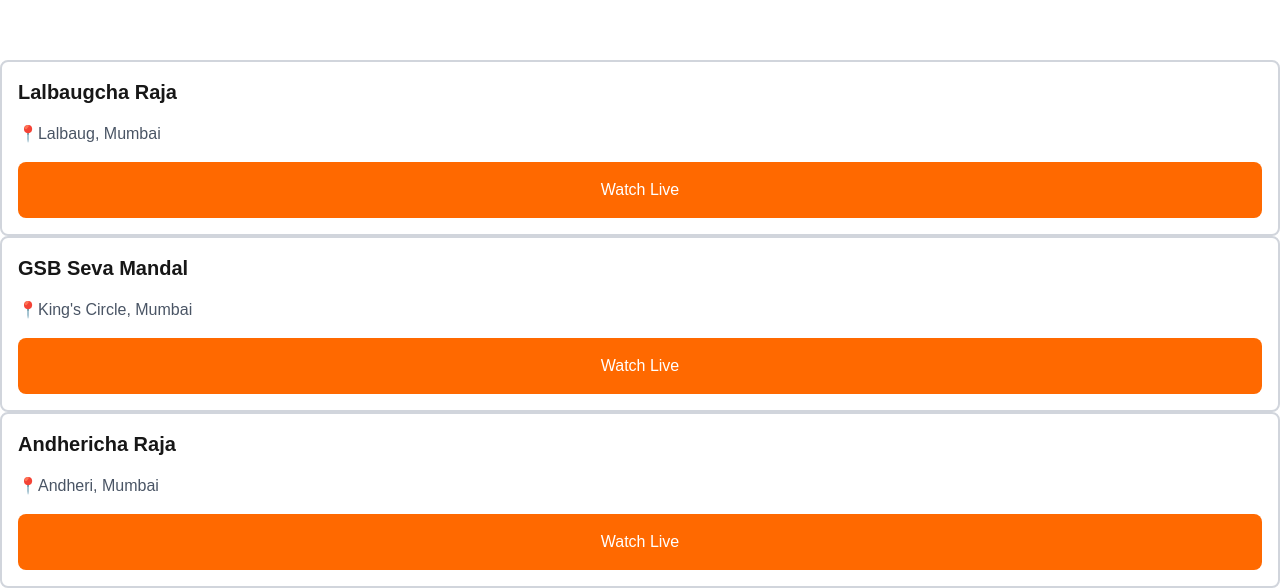
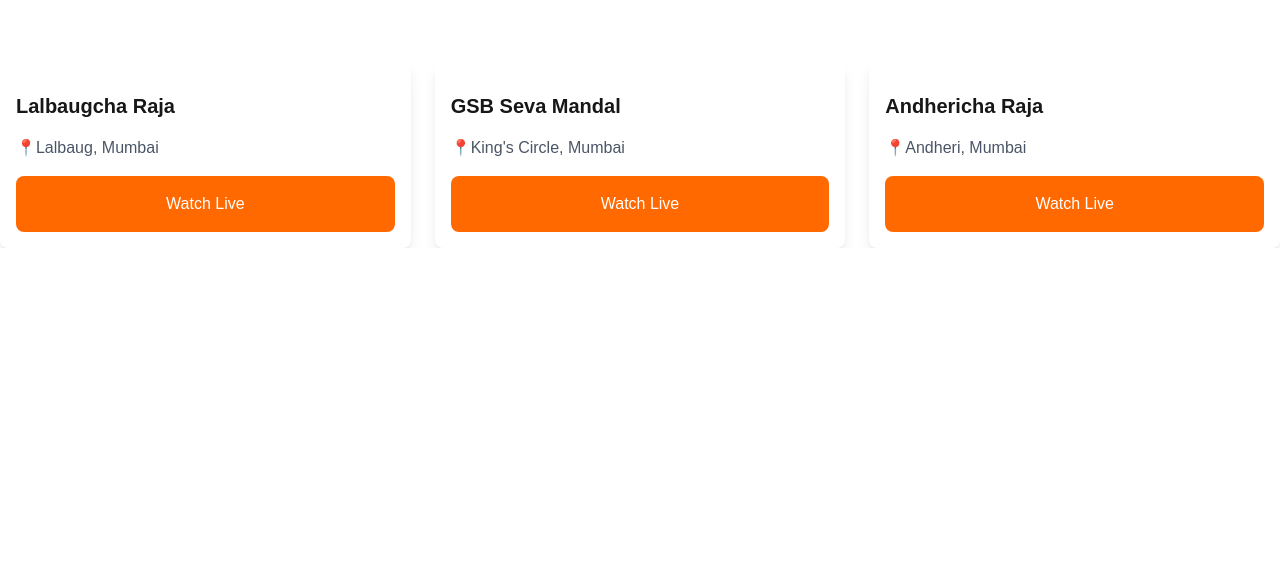
Before and after one commit to swapniltatkare01/ganesh-darshan-live, a Next.js app: page / in a window 1280 px wide. Shown: the part 832-1420 px from the top of the page. After the commit the page ends 1080 px from the top, so only its background shows below. Built offline with nearby package versions, Linux system fonts and the light colour scheme.

Commit message:
updated mandal card generation

```diff
--- a/app/components/MandalCard.js
+++ b/app/components/MandalCard.js
@@ -1,7 +1,8 @@
 import Button from "./Button";
 export default function MandalCard(props){
     return(
-        <div className="flex flex-col gap-4 border-2 border-gray-300 rounded-lg p-4 ">
+        <div className="flex flex-col gap-4   rounded-lg p-4 shadow-lg ">
+            <div></div>
             <h1 className="text-xl font-bold">{props.name}</h1>
             <p className="text-gray-600" >📍{props.location}</p>
             <Button text="Watch Live"/>
--- a/app/page.js
+++ b/app/page.js
@@ -3,25 +3,44 @@ import Hero from "./components/Hero";
 import Navbar from "./components/Navbar";
 import MandalCard from "./components/MandalCard";
 export default function Home() {
+  const mandals = [
+    {
+      name: "Lalbaugcha Raja",
+      location: "Lalbaug, Mumbai"
+    },
+
+
+
+    {
+      name: "GSB Seva Mandal",
+      location: "King's Circle, Mumbai"
+    },
+
+
+    {
+      name: "Andhericha Raja",
+      location: "Andheri, Mumbai"
+    }
+  ];
+
   return (
 
     <div >
       <Navbar />
       <Hero />
-      <MandalCard
-  name="Lalbaugcha Raja"
-  location="Lalbaug, Mumbai"
-/>
+      <div className="grid grid-cols-3 gap-6">
+        {mandals.map((mandal) => {
+          return (
+            <MandalCard
+              key={mandal.name}
+              name={mandal.name}
+              location={mandal.location}
+            />
+          );
+        })}
+      </div>
 
-<MandalCard
-  name="GSB Seva Mandal"
-  location="King's Circle, Mumbai"
-/>
 
-<MandalCard
-  name="Andhericha Raja"
-  location="Andheri, Mumbai"
-/>
 
     </div>
   );
```
